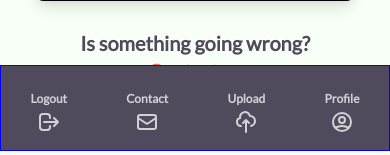
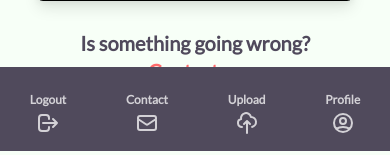
Before and after one commit to Code-Institute-Submissions/DaithiShan-bird-friend_OctResub, a Flask app: page /upload_bird in a window 390 px wide. Shown: the part 693-848 px from the top of the page. Run offline with Flask 2, Linux system fonts and the light colour scheme; the visitor is signed in with stand-in values (Sample User, id 1); some libraries are stand-ins or nearby versions; some web fonts are replaced.

Commit message:
Remove blue border from bottom mobile nav, set only for testing

```diff
--- a/bird_friend/templates/base.html
+++ b/bird_friend/templates/base.html
@@ -116,7 +116,7 @@
         <!-- Only visible on mobile and if user is signed in -->
         {% if current_user.is_authenticated %}
         <div class="bottomNav fixed bottom-0 w-full">
-            <nav style="border:1px solid blue" class="md:hidden bottom-0 w-full bg-liath-100 text-xs">
+            <nav class="md:hidden bottom-0 w-full bg-liath-100 text-xs">
                 <ul class="flex justify-around items-center text-white text-center opacity-75 text-lg font-bold">
                     <li class="p-4 hover:bg-liath-100">
                         <a href="{{url_for('users.logout')}}">
```
